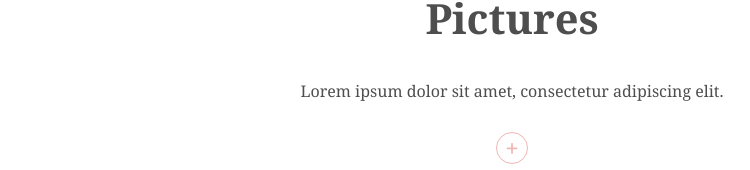
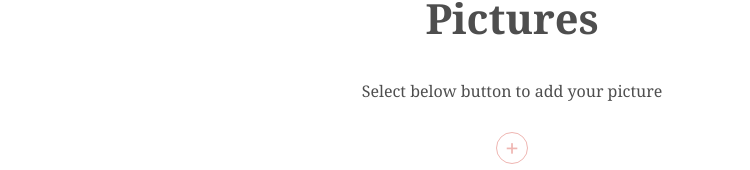
Before and after one commit to cembicakci/react-my-gallery-app, a React (Create React App) app: page / in a window 1280 px wide. Shown: the part 110-280 px from the top of the page, without its empty margins (128-878 px from the left). Built offline with nearby package versions, Linux system fonts and the light colour scheme; no server answers; the database is empty.

Commit message:
updated title

```diff
--- a/src/components/Title.js
+++ b/src/components/Title.js
@@ -5,7 +5,7 @@ const Title = () => {
     <div className="title">
       <h1>My Gallery</h1>
       <h2>Pictures</h2>
-      <p>Lorem ipsum dolor sit amet, consectetur adipiscing elit.</p>
+      <p>Select below button to add your picture</p>
     </div>
   )
 }
```
